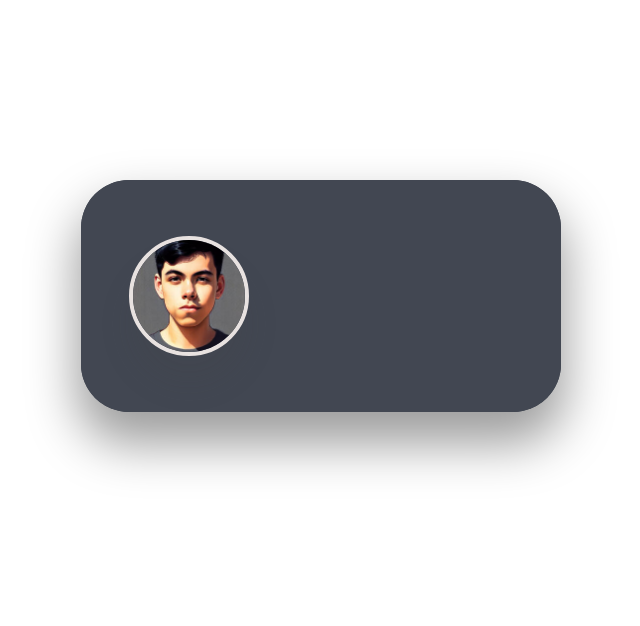
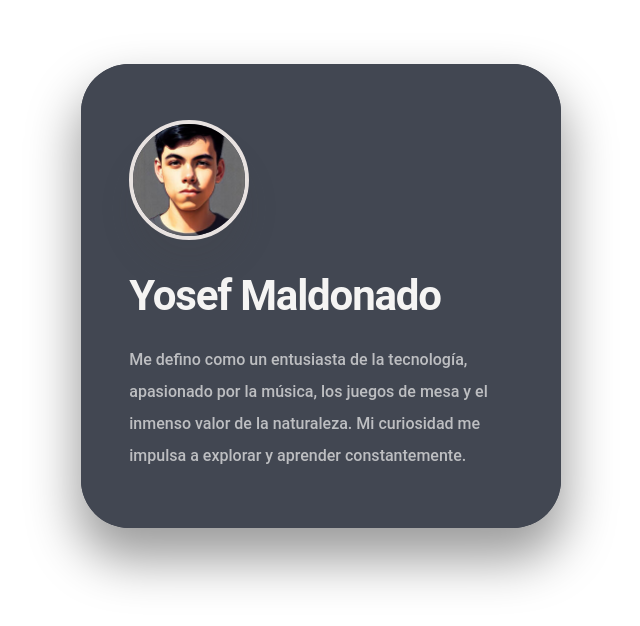
Before and after one commit to yosefmarr/yosefmarr.github.io, a plain HTML site: page index.html in a window 1280 px wide. Shown: the part 104-730 px from the top of the page, without its empty margins (319-959 px from the left). Drawn offline with Linux system fonts and the light colour scheme.

Commit message:
feature: title and paragraph

```diff
--- a/css/style.css
+++ b/css/style.css
@@ -239,3 +239,46 @@ li {
   vertical-align: top;
   width: inherit;
 }
+
+#name-text {
+  color: rgba(247, 246, 245, 0.988);
+  font-family: 'Roboto', sans-serif;
+  letter-spacing: -0.075rem;
+  width: 100%;
+  font-size: 2.625em;
+  line-height: 1.125;
+  font-weight: 600;
+}
+
+#name-text a {
+  text-decoration: none;
+}
+
+#name-text a:hover {
+  text-decoration: underline;
+}
+
+#name-text span.p:nth-child(n + 2) {
+  margin-top: 1rem;
+}
+
+#body-text {
+  color: rgba(232, 232, 232, 0.741);
+  font-family: 'Roboto', sans-serif;
+  font-size: 1em;
+  line-height: 2;
+  font-weight: 500;
+}
+
+#body-text a {
+  color: #fff2ed;
+  text-decoration: underline;
+}
+
+#body-text a:hover {
+  color: #ffe2bf;
+}
+
+#body-text span.p:nth-child(n + 2) {
+  margin-top: 1rem;
+}
--- a/index.html
+++ b/index.html
@@ -34,6 +34,13 @@
                     />
                   </span>
                 </figure>
+                <h2 id="name-text">Yosef Maldonado</h2>
+                <p id="body-text">
+                  Me defino como un entusiasta de la tecnología, apasionado por
+                  la música, los juegos de mesa y el inmenso valor de la
+                  naturaleza. Mi curiosidad me impulsa a explorar y aprender
+                  constantemente.
+                </p>
               </div>
             </div>
           </div>
```
